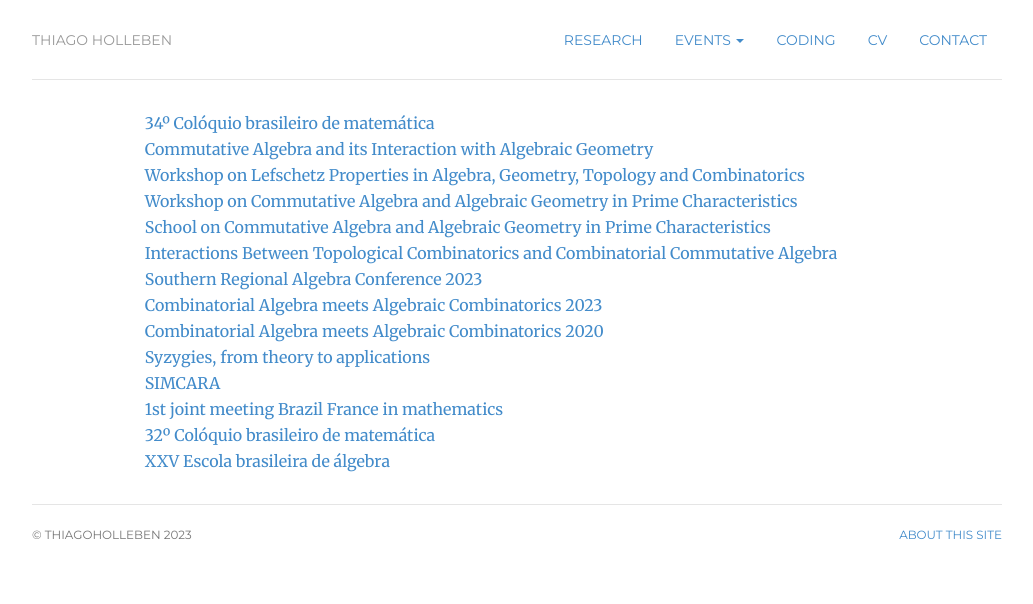
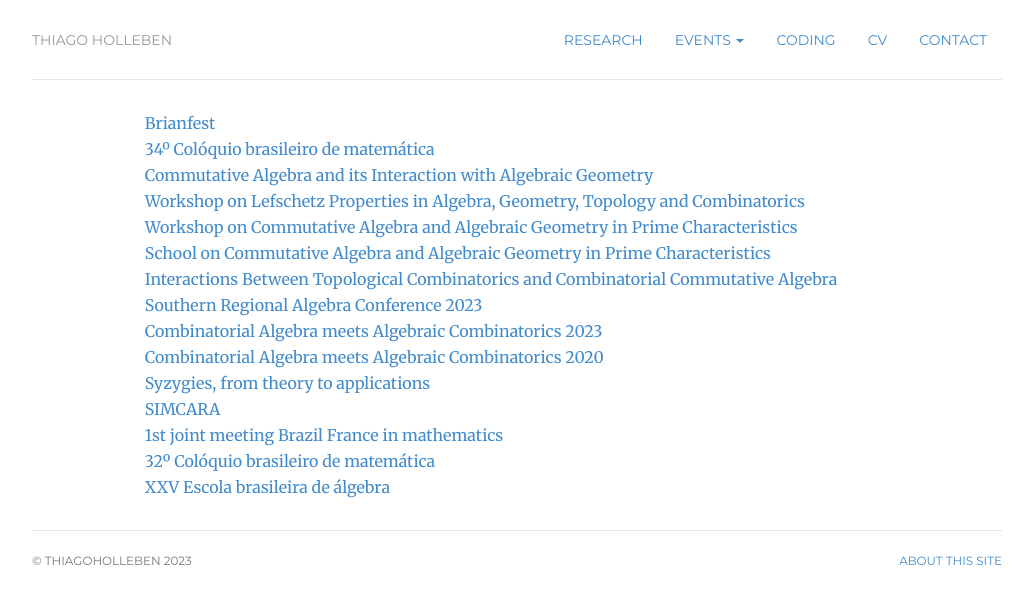
Before and after one commit to hollebenthiago/hollebenthiago.github.io, a Jekyll site: the page built from attended/index.html, in a window 1280 px wide. Shown: the top 604 px of the page, without its empty margins (123-1156 px from the left). Built offline with Jekyll 4.4.1, drawn with Linux system fonts in a browser that asks for light colours.

Commit message:
adding brianfest

```diff
--- a/attended/index.html
+++ b/attended/index.html
@@ -6,6 +6,9 @@ description: Thiago Holleben is a PhD student at Dalhousie University.
 ---
 <div class="contact">
     <ul style="list-style-type: none;">
+        <li>
+            <a href="https://math.unl.edu/brianfest2023">Brianfest</a>
+        </li>
         <li>
             <a href="https://impa.br/en_US/eventos-do-impa/2023-2/34o-coloquio-brasileiro-de-matematica-cbm/">34º Colóquio brasileiro de matemática</a>
         </li>
```
Also changed, not shown: 7 other files.
